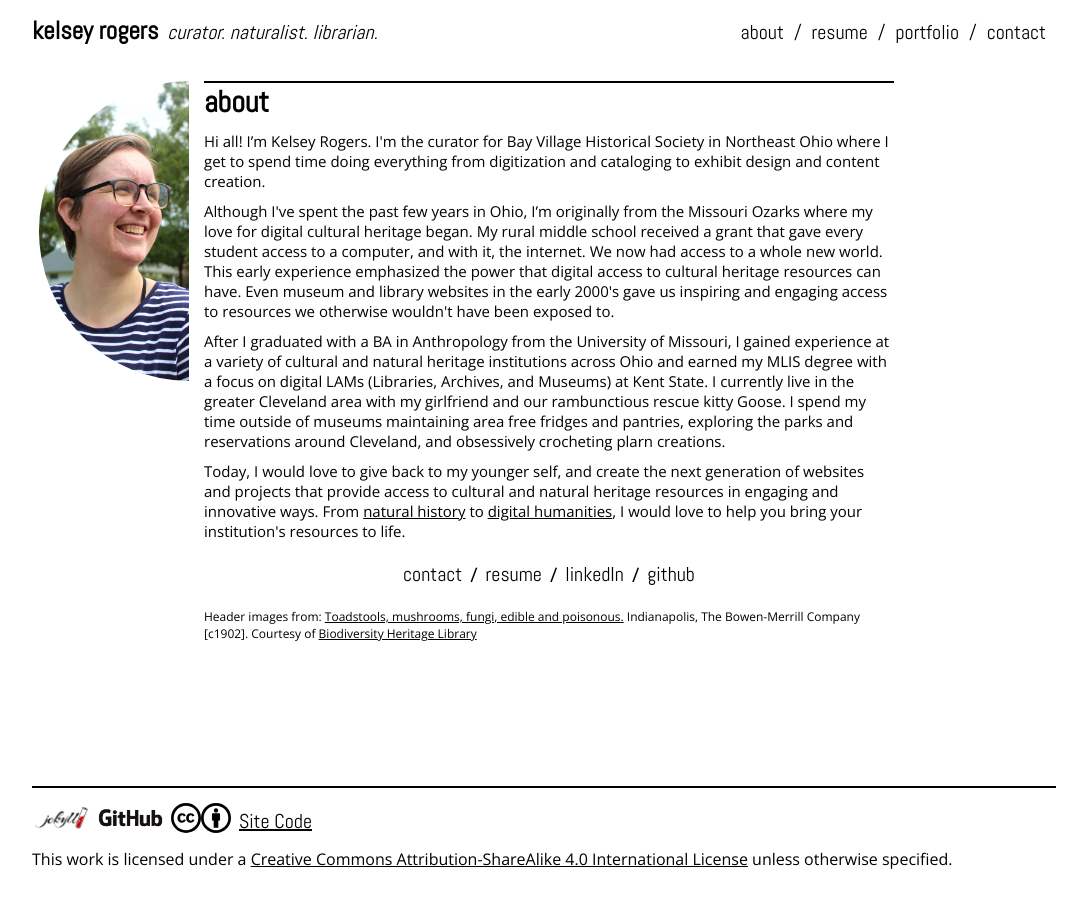
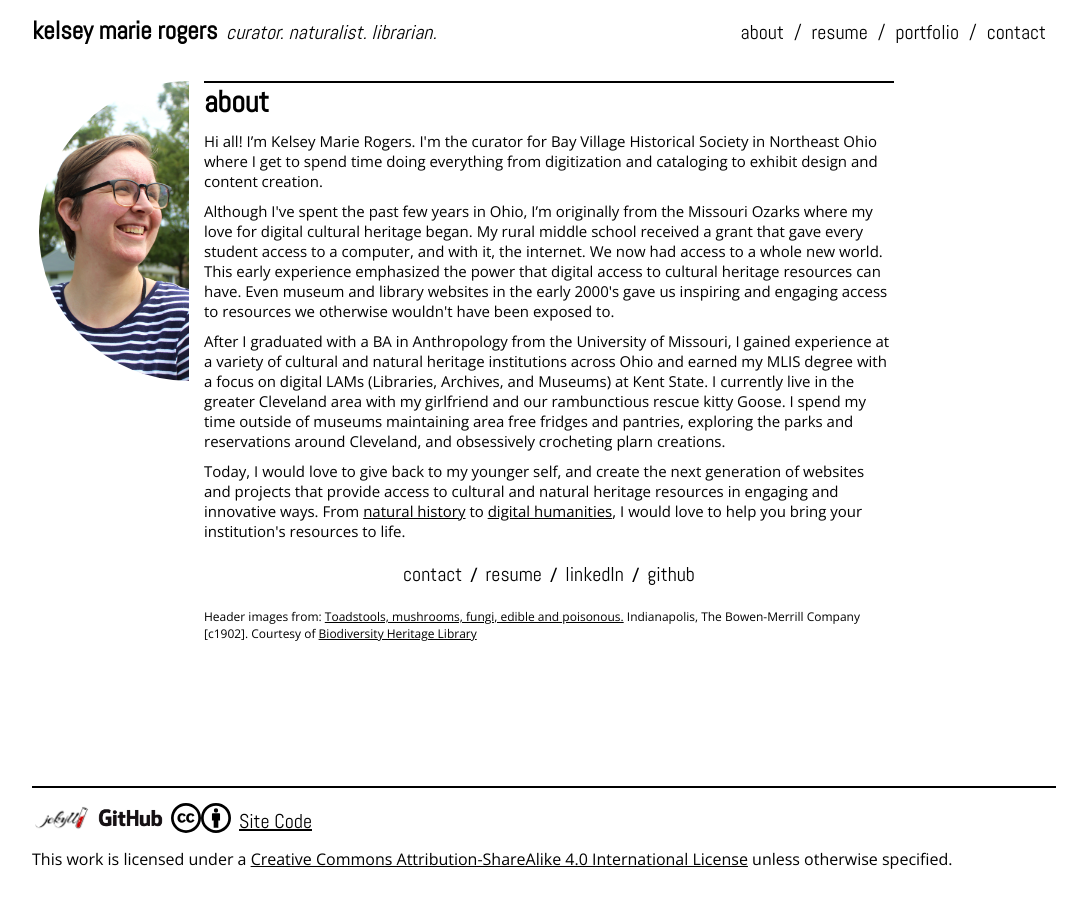
Before and after one commit to krogersst/krogersst.github.io, a Jekyll site: the page built from about.html, in a window 1280 px wide. Shown: the whole page, without its empty margins (96-1183 px from the left). Built offline with Jekyll 4.4.1, drawn with Linux system fonts in a browser that asks for light colours; nearby versions of some CDN libraries.

Commit message:
name update

```diff
--- a/_config.yml
+++ b/_config.yml
@@ -13,7 +13,7 @@
 # you will see them accessed via {{ site.title }}, {{ site.email }}, and so on.
 # You can create any custom variable you would like, and they will be accessible
 # in the templates via {{ site.myvariable }}.
-title: Kelsey Rogers
+title: Kelsey Marie Rogers
 email: krogers.st@gmail.com
 description: ""
 baseurl: "" # the subpath of your site, e.g. /blog
--- a/_includes/header.html
+++ b/_includes/header.html
@@ -3,7 +3,7 @@
   <div id="nav-header">
 
     <div class="site-title">
-        <a href="{{ "/" | relative_url }}">kelsey rogers</a>
+        <a href="{{ "/" | relative_url }}">kelsey marie rogers</a>
         <div>curator. naturalist. librarian.</div>
     </div>
 
--- a/_layouts/home.html
+++ b/_layouts/home.html
@@ -8,7 +8,7 @@ layout: default
                     curator. naturalist. librarian.
                 </div>
                 <div class="home-desc">
-                  I'm Kelsey Rogers. I believe every object has a story to tell, every creature has a history. Let me help you bring those stories to life.
+                  I'm Kelsey Marie Rogers. I believe every object has a story to tell, every creature has a history. Let me help you bring those stories to life.
                 </div>
             </div>
         </div>
--- a/about.html
+++ b/about.html
@@ -6,7 +6,7 @@ header-pic: kelsey_header.png
 header-pic-alt: kelsey_header_alt.png
 ---
 
-<p>Hi all! I’m Kelsey Rogers. I'm the curator for Bay Village Historical Society in Northeast Ohio where I get to spend time doing everything from digitization and cataloging to exhibit design and content creation.</p>
+<p>Hi all! I’m Kelsey Marie Rogers. I'm the curator for Bay Village Historical Society in Northeast Ohio where I get to spend time doing everything from digitization and cataloging to exhibit design and content creation.</p>
 
 <p>Although I've spent the past few years in Ohio, I’m originally from the Missouri Ozarks where my love for digital cultural heritage began. My rural middle school received a grant that gave every student access to a computer, and with it, the internet. We now had access to a whole new world. This early experience emphasized the power that digital access to cultural heritage resources can have. Even museum and library websites in the early 2000's gave us inspiring and engaging access to resources we otherwise wouldn't have been exposed to.</p>
 
```
